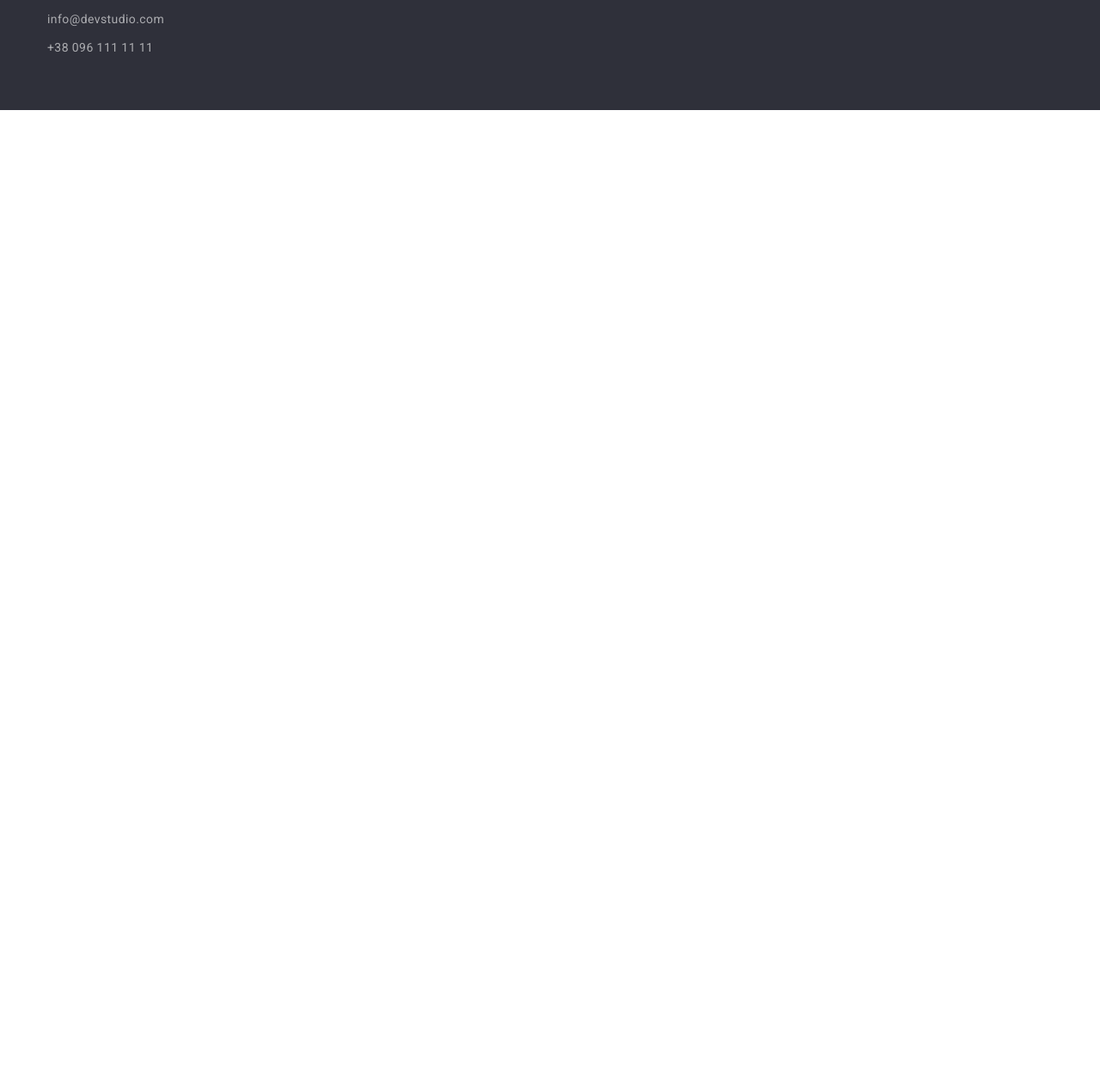
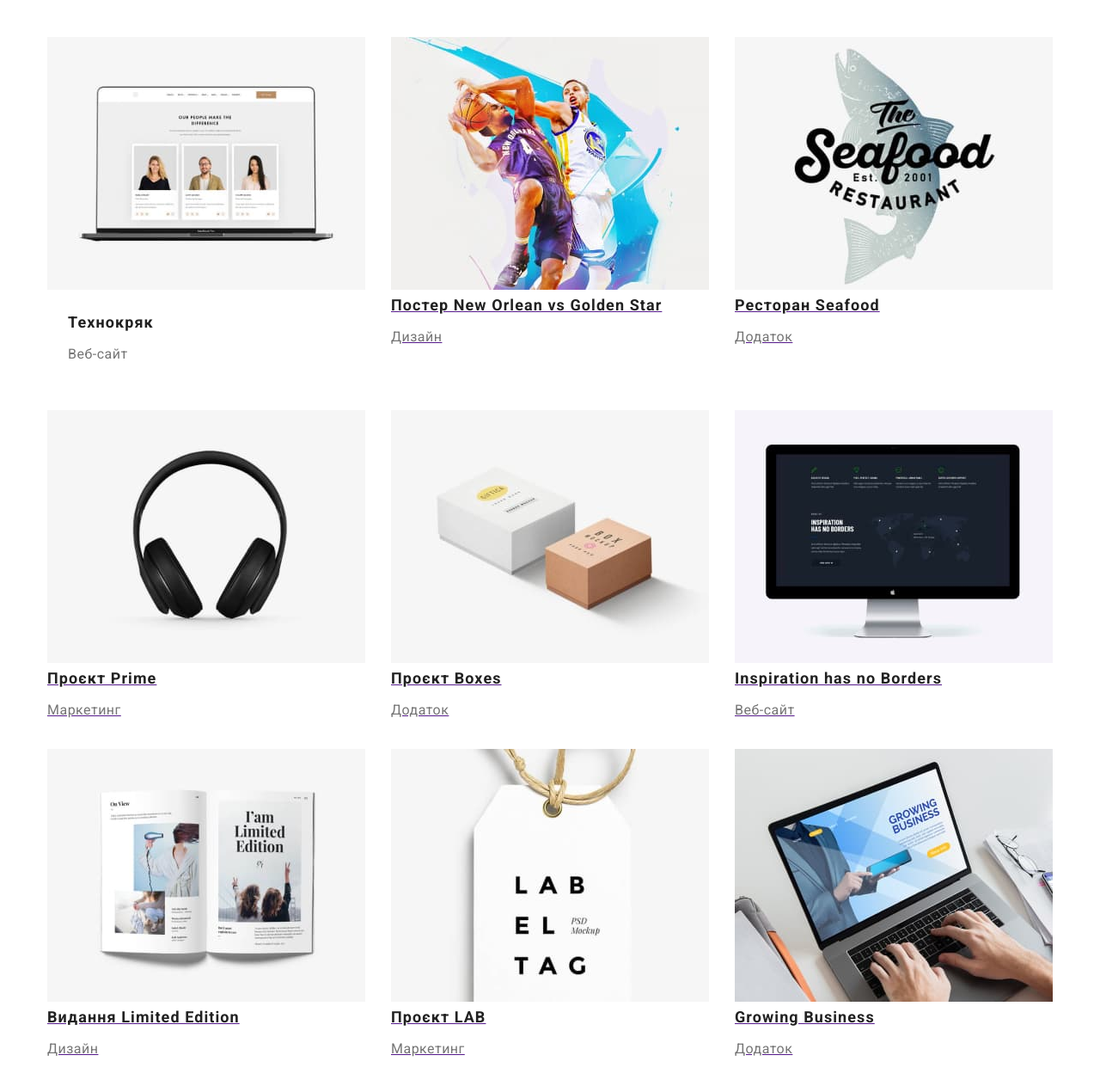
Before and after one commit to vargasasha/goit-markup-hw-03, a plain HTML site: page portfolio.html in a window 1280 px wide. Shown: the part 214-1477 px from the top of the page at 86% size. Before the commit the page ends 800 px from the top, so only its background shows below. Drawn offline with nearby package versions, Linux system fonts and the light colour scheme.

Commit message:
second page

```diff
--- a/css/styles.css
+++ b/css/styles.css
@@ -370,6 +370,11 @@ img {
   column-gap: 30px;
 }
 
+.portfolio-wrap {
+  padding: 20px 24px;
+  margin: 0 auto;
+}
+
 .portfolio-item {
 
 }
--- a/portfolio.html
+++ b/portfolio.html
@@ -56,9 +56,144 @@
       </div>
     </header>
     <main>
-
+      <div class="container section link">
+        <section class="portfolio">
+          <h1 class="portfolio-title visually-hidden">Портфоліо</h1>
+          <ul class="filter-list list">
+            <li class="filter-item">
+              <button class="filter-btn" type="button">Усі</button>
+            </li>
+            <li class="filter-item">
+              <button class="filter-btn" type="button">Веб-сайти</button>
+            </li>
+            <li class="filter-item">
+              <button class="filter-btn" type="button">Додатки</button>
+            </li>
+            <li class="filter-item">
+              <button class="filter-btn" type="button">Дизайн</button>
+            </li>
+            <li class="filter-item">
+              <button class="filter-btn" type="button">Маркетинг</button>
+            </li>
+          </ul>
+          <ul class="portfolio-list list">
+            <li class="portfolio-item">
+              <a class="link" href="">
+                <img
+                  src="./images/portfolio1.jpg"
+                  alt="проєкти"
+                  width="370"
+                  height="294"
+                />
+                <div class="portfolio-wrap">
+                  <h2 class="portfolio-subtitle">Технокряк</h2>
+                  <p class="portfolio-text">Веб-сайт</p>
+                </div>
+              </a>
+            </li>
+            <li class="portfolio-item">
+              <a href="">
+                <img
+                  src="./images/portfolio2.jpg"
+                  alt="проєкти"
+                  width="370"
+                  height="294"
+                />
+                <h2 class="portfolio-subtitle">
+                  Постер New Orlean vs Golden Star
+                </h2>
+                <p class="portfolio-text">Дизайн</p>
+              </a>
+            </li>
+            <li class="portfolio-item">
+              <a href="">
+                <img
+                  src="./images/portfolio3.jpg"
+                  alt="проєкти"
+                  width="370"
+                  height="294"
+                />
+                <h2 class="portfolio-subtitle">Ресторан Seafood</h2>
+                <p class="portfolio-text">Додаток</p>
+              </a>
+            </li>
+            <li class="portfolio-item">
+              <a href="">
+                <img
+                  src="./images/portfolio4.jpg"
+                  alt="проєкти"
+                  width="370"
+                  height="294"
+                />
+                <h2 class="portfolio-subtitle">Проєкт Prime</h2>
+                <p class="portfolio-text">Маркетинг</p>
+              </a>
+            </li>
+            <li class="portfolio-item">
+              <a href="">
+                <img
+                  src="./images/portfolio5.jpg"
+                  alt="проєкти"
+                  width="370"
+                  height="294"
+                />
+                <h2 class="portfolio-subtitle">Проєкт Boxes</h2>
+                <p class="portfolio-text">Додаток</p>
+              </a>
+            </li>
+            <li class="portfolio-item">
+              <a href="">
+                <img
+                  src="./images/portfolio6.jpg"
+                  alt="проєкти"
+                  width="370"
+                  height="294"
+                />
+                <h2 class="portfolio-subtitle">Inspiration has no Borders</h2>
+                <p class="portfolio-text">Веб-сайт</p>
+              </a>
+            </li>
+            <li class="portfolio-item">
+              <a href="">
+                <img
+                  src="./images/portfolio7.jpg"
+                  alt="проєкти"
+                  width="370"
+                  height="294"
+                />
+                <h2 class="portfolio-subtitle">Видання Limited Edition</h2>
+                <p class="portfolio-text">Дизайн</p>
+              </a>
+            </li>
+            <li class="portfolio-item">
+              <a href="">
+                <img
+                  src="./images/portfolio8.jpg"
+                  alt="проєкти"
+                  width="370"
+                  height="294"
+                />
+                <h2 class="portfolio-subtitle">Проєкт LAB</h2>
+                <p class="portfolio-text">Маркетинг</p>
+              </a>
+            </li>
+            <li class="portfolio-item">
+              <a href="">
+                <img
+                  src="./images/portfolio9.jpg"
+                  alt="проєкти"
+                  width="370"
+                  height="294"
+                />
+                <h2 class="portfolio-subtitle">Growing Business</h2>
+                <p class="portfolio-text">Додаток</p>
+              </a>
+            </li>
+          </ul>
+        </section>
+      </div>
     </main>
-     <footer class="footer">
+    <footer class="footer">
       <div class="container footer-container">
         <a class="footer-logo link" href="/" lang="en"
           ><span class="footer-logo-word">Web</span>Studio</a
```
